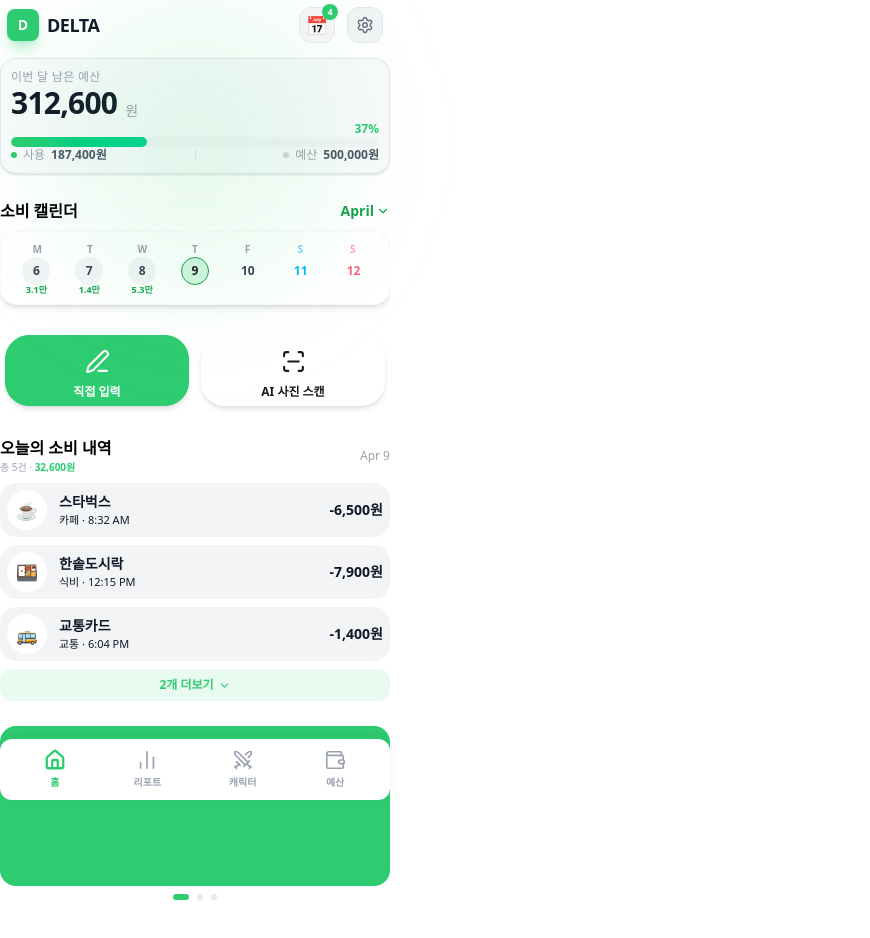
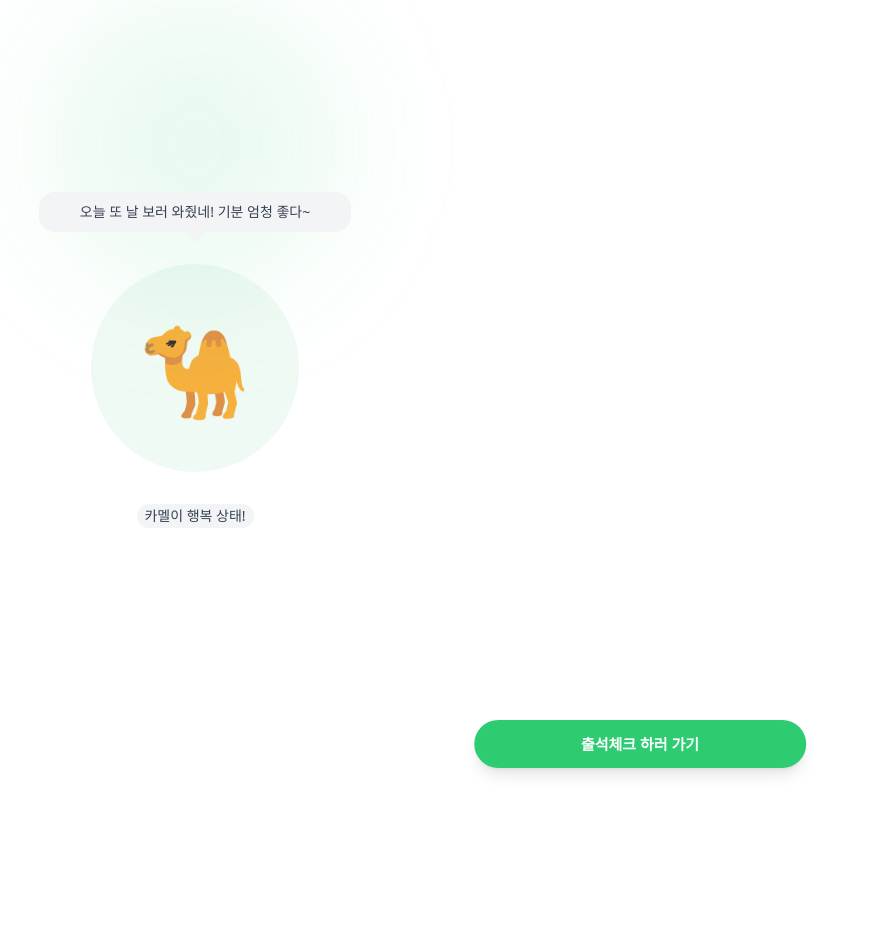
Before and after one commit to hwangsahyun/FE, a React (Vite) app in the folder DELTA/: page / in a window 1280 px wide. Shown: the top 938 px of the page, without its empty margins (0-870 px from the left). After the commit the page ends 844 px from the top, so only its background shows below. Built offline with nearby package versions, Linux system fonts and the light colour scheme.

Commit message:
Intro Screens Drafted

```diff
--- a/DELTA/src/App.jsx
+++ b/DELTA/src/App.jsx
@@ -8,9 +8,12 @@ import WeeklyGoal from './components/WeeklyGoal';
 import BottomNav from './components/BottomNav';
 import AIScanScreen from './components/AIScanScreen';
 import ScanResultScreen from './components/ScanResultScreen';
+import SplashScreen from './components/SplashScreen';
+import MascotStatusScreen from './components/MascotStatusScreen';
+import AttendanceScreen from './components/AttendanceScreen';
 
 export default function App() {
-  const [screen, setScreen] = useState('home');
+  const [screen, setScreen] = useState('splash');
 
   return (
     <div className="flex flex-col bg-[#FFFFFF] relative mx-auto" style={{ width: '390px', minHeight: '844px', paddingTop: 'env(safe-area-inset-top, 54px)' }}>
@@ -19,6 +22,15 @@ export default function App() {
 
       {/* 스크롤 가능한 콘텐츠 영역 */}
       <div className="flex-1 overflow-y-auto pb-4">
+        {screen === 'splash' && (
+          <SplashScreen onDone={() => setScreen('mascotStatus')} />
+        )}
+        {screen === 'mascotStatus' && (
+          <MascotStatusScreen onNext={() => setScreen('attendance')} />
+        )}
+        {screen === 'attendance' && (
+          <AttendanceScreen onNext={() => setScreen('home')} />
+        )}
         {screen === 'aiScan' && (
           <AIScanScreen
             onBack={() => setScreen('home')}
--- /dev/null
+++ b/DELTA/src/components/AttendanceScreen.jsx
@@ -0,0 +1,95 @@
+const DAYS = ['일', '월', '화', '수', '목', '금', '토'];
+
+// 목업 데이터 — 추후 백엔드 연동
+const mockStreak = 14;
+const mockAttendance = [true, true, false, true, true, true, false];
+const mockDurationText = '벌써 한 달이나 지났다니!';
+const mascotMessage = '오늘 벌써 예산 설정을 다시 해보는 날이야!';
+
+export default function AttendanceScreen({ onNext }) {
+  return (
+    <div className="overflow-hidden px-6" style={{ height: '100vh', position: 'relative' }}>
+
+      {/* 상단: 말풍선 + 빼꼼 마스코트 */}
+      <div className="flex items-start justify-between" style={{ paddingTop: '180px' }}>
+        {/* 말풍선 — 꼬리가 오른쪽(마스코트 방향) */}
+        <div
+          className="relative bg-gray-100 rounded-2xl w-[70%] h-10 px-4 py-3 flex items-center justify-center"
+          style={{marginLeft: '24px' }}
+        >
+          <p className="text-gray-700 text-sm font-medium leading-relaxed">
+            {mascotMessage}
+          </p>
+          <div
+            className="absolute top-1/2 -translate-y-1/2"
+            style={{
+              right: '-10px',
+              width: 0,
+              height: 0,
+              borderTop: '8px solid transparent',
+              borderBottom: '8px solid transparent',
+              borderLeft: '10px solid #F3F4F6',
+            }}
+          />
+        </div>
+        <div style={{ marginRight: '-16px', marginTop: '8px' }}>
+          <span style={{ fontSize: '64px', lineHeight: 1, display: 'inline-block', transform: 'rotate(-15deg)' }}>🐪</span>
+        </div>
+      </div>
+
+      {/* 연속 출석 섹션 — 숫자 원 중심이 화면 정중앙(50vh) */}
+      <div
+        className="absolute left-0 right-0 px-6 flex flex-col items-center gap-3"
+        style={{ top: '50%', transform: 'translateY(-60px)' }}
+      >
+        {/* 숫자 원 (height 120px → 중심 오프셋 -60px) */}
+        <div
+          className="rounded-full bg-gray-100 flex items-center justify-center"
+          style={{ width: '120px', height: '120px' }}
+        >
+          <span className="text-[#2ECC71] font-black" style={{ fontSize: '70px', lineHeight: 1 }}>
+            {mockStreak}
+          </span>
+        </div>
+
+        {/* "일 연속 출석" */}
+        <p className="text-gray-900 font-black" style={{ fontSize: '20px' }}>
+          일 연속 출석
+        </p>
+
+        {/* 요일 + 출석 원 */}
+        <div className="flex gap-3 mt-1">
+          {DAYS.map((day, i) => (
+            <div key={day} className="flex flex-col items-center gap-2">
+              <p className="text-gray-500 text-xs font-medium">{day}</p>
+              <div
+                className="w-7 h-7 rounded-full"
+                style={{ backgroundColor: mockAttendance[i] ? '#2ECC71' : '#E5E7EB' }}
+              />
+            </div>
+          ))}
+        </div>
+
+        {/* 기간 텍스트 */}
+        <p className="text-gray-600 text-sm mt-1">{mockDurationText}</p>
+      </div>
+
+      {/* 계속하기 버튼 */}
+      <button
+        onClick={onNext}
+        className="bg-[#2ECC71] rounded-4xl flex items-center justify-center active:scale-95 transition-transform shadow-lg"
+        style={{
+          position: 'fixed',
+          bottom: '32px',
+          left: '50%',
+          transform: 'translateX(-50%)',
+          width: `${390 * 0.85}px`,
+          height: '48px',
+          fontSize: '15px',
+        }}
+      >
+        <span className="text-white font-bold">계속하기</span>
+      </button>
+    </div>
+  );
+}
--- /dev/null
+++ b/DELTA/src/components/MascotStatusScreen.jsx
@@ -0,0 +1,53 @@
+const mascotStatus = '행복';
+const mascotMessage = '오늘 또 날 보러 와줬네! 기분 엄청 좋다~';
+
+export default function MascotStatusScreen({ onNext }) {
+  return (
+    <div className="flex flex-col items-center justify-center gap-8 px-6 overflow-hidden" style={{ height: '100vh', paddingBottom: '80px' }}>
+      {/* 말풍선 — 사각형, 하단에 꼬리 */}
+      <div className="relative bg-gray-100 rounded-2xl px-5 py-4 w-[80%] h-10 flex items-center justify-center">
+        <p className="text-gray-700 text-sm font-medium leading-relaxed text-center">
+          {mascotMessage}
+        </p>
+        <div
+          className="absolute left-1/2 -translate-x-1/2"
+          style={{
+            bottom: '-10px',
+            width: 0,
+            height: 0,
+            borderLeft: '10px solid transparent',
+            borderRight: '10px solid transparent',
+            borderTop: '10px solid #F3F4F6',
+          }}
+        />
+      </div>
+
+      {/* 마스코트 — 추후 이미지/gif로 교체 */}
+      <div className="w-52 h-52 rounded-full bg-[#f0faf4] flex items-center justify-center">
+        <span style={{ fontSize: '90px', lineHeight: 1 }}>🐪</span>
+      </div>
+
+      {/* 상태 배지 */}
+      <div className="bg-gray-100 rounded-4xl w-[30%] h-6 px-6 py-2 flex items-center justify-center">
+        <p className="text-gray-700 font-medium text-sm">카멜이 {mascotStatus} 상태!</p>
+      </div>
+
+      {/* 출석체크 버튼 */}
+      <button
+        onClick={onNext}
+        className="bg-[#2ECC71] rounded-4xl flex items-center justify-center active:scale-95 transition-transform shadow-lg"
+        style={{
+          position: 'fixed',
+          bottom: '32px',
+          left: '50%',
+          transform: 'translateX(-50%)',
+          width: `${390 * 0.85}px`,
+          height: '48px',
+          fontSize: '15px',
+        }}
+      >
+        <span className="text-white font-bold">출석체크 하러 가기</span>
+      </button>
+    </div>
+  );
+}
--- a/DELTA/src/components/ScanResultScreen.jsx
+++ b/DELTA/src/components/ScanResultScreen.jsx
@@ -8,7 +8,7 @@ const mockResults = [
 
 function ResultCard({ merchant, icon, amount, category }) {
   return (
-    <div className="w-[85%] self-center rounded-3xl bg-[#FFFFFF] border border-gray-100 flex flex-col gap-3" style={{ padding: '15px' }}>
+    <div className="w-[85%] self-center rounded-3xl bg-[#FFFFFF] border border-gray-100 flex flex-col gap-3 shadow-sm" style={{ padding: '15px' }}>
       <div className="flex items-center gap-3">
         <div className="w-14 h-14 rounded-4xl bg-gray-200 flex items-center justify-center text-3xl shadow-sm flex-shrink-0">
           {icon}
--- /dev/null
+++ b/DELTA/src/components/SplashScreen.jsx
@@ -0,0 +1,20 @@
+import { useEffect } from 'react';
+
+export default function SplashScreen({ onDone }) {
+  useEffect(() => {
+    const timer = setTimeout(onDone, 3000);
+    return () => clearTimeout(timer);
+  }, [onDone]);
+
+  return (
+    <div className="flex flex-col items-center justify-center" style={{ minHeight: '844px' }}>
+      {/* 로고 — 추후 이미지로 교체 */}
+      <div className="animate-bounce flex flex-col items-center gap-3">
+        <div className="w-28 h-28 rounded-3xl bg-[#f0faf4] flex items-center justify-center shadow-sm">
+          <span style={{ fontSize: '64px' }}>💚</span>
+        </div>
+        <p className="text-3xl font-black text-[#2ECC71] tracking-widest">DELTA</p>
+      </div>
+    </div>
+  );
+}
```
